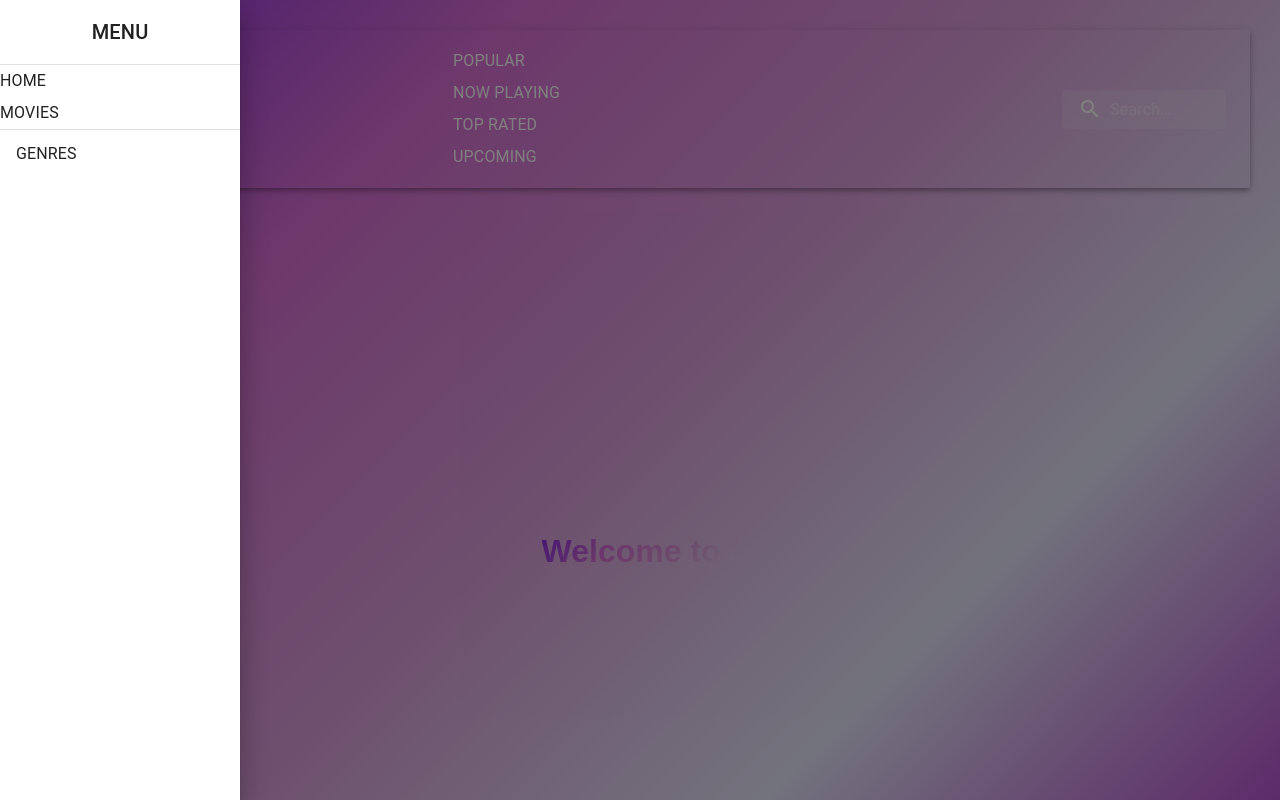
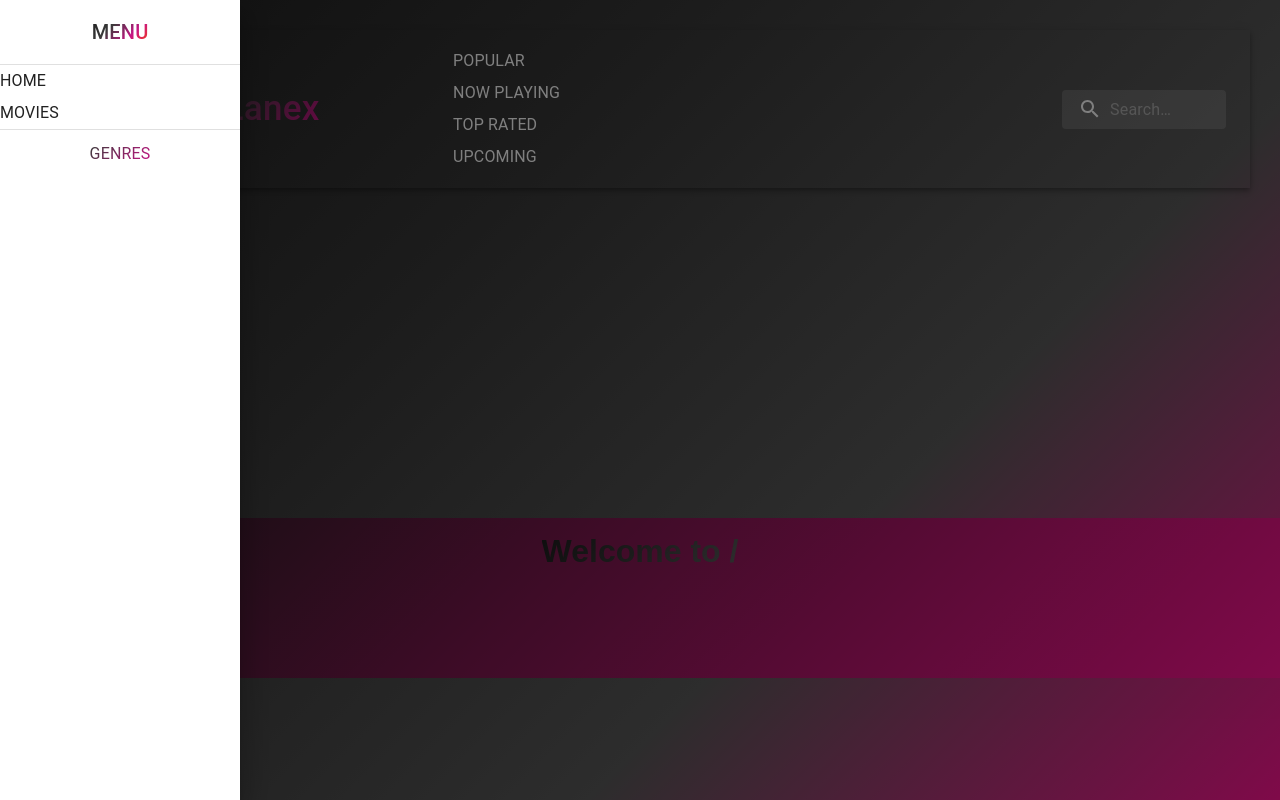
Before and after one commit to OlegMatus/project2024-moviedb-nextjs, a Next.js app: page / in a window 1280 px wide. Both pictures are taken after a click on the button "open drawer". Built offline with nearby package versions, Linux system fonts and the light colour scheme.

Commit message:
search_movie/fix_pagination/

```diff
--- a/src/app/components/Header/Header.module.css
+++ b/src/app/components/Header/Header.module.css
@@ -1,4 +1,4 @@
-.HeaderBox{
+.HeaderBox {
     background-color: rgba(255, 0, 0, 0);
     color: white;
     position: relative;
@@ -11,10 +11,18 @@
     justify-content: space-between;
     align-items: center;
 }
-.btn{
+
+.btn {
     width: 50%;
     display: flex;
     flex-wrap: nowrap;
     justify-content: space-evenly !important;
     margin: 15px;
 }
+.gradientText {
+    background: linear-gradient(135deg, #1c1c1c, #3a3a3a, #c71585, #ff4500);
+    -webkit-background-clip: text;
+    color: transparent;
+    display: inline-block;
+    text-align: center;
+}
--- a/src/app/components/Header/Header.tsx
+++ b/src/app/components/Header/Header.tsx
@@ -123,7 +123,7 @@ const Header = () => {
 
     const drawer = (
         <Box sx={{textAlign: 'center'}}>
-            <Typography variant="h6" sx={{my: 2}}>
+            <Typography variant="h6" sx={{my: 2}} className={css.gradientText}>
                 MENU
             </Typography>
             <Divider/>
@@ -142,7 +142,7 @@ const Header = () => {
                 <Divider/>
                 <ListItem disablePadding>
                     <ListItemButton onClick={handleGenresClick}>
-                        <ListItemText primary="GENRES"/>
+                        <ListItemText primary="GENRES" className={css.gradientText}/>
                     </ListItemButton>
                 </ListItem>
                 {genres.map((genre) => (
@@ -160,7 +160,7 @@ const Header = () => {
     return (
         <div className={css.HeaderBox}>
             <Box sx={{flexGrow: 1}}>
-                <AppBar position="static" color="transparent">
+                <AppBar position="static" color="transparent" >
                     <Toolbar>
                         <IconButton
                             size="large"
@@ -173,12 +173,14 @@ const Header = () => {
                             <MenuIcon/>
                         </IconButton>
                         <Typography
+                            className={css.gradientText}
                             variant="h6"
                             noWrap
                             component="div"
                             sx={{flexGrow: 1, display: {xs: 'none', sm: 'block'}}}
+                            fontSize={35}
                         >
-                            MENU
+                            Lanex
                         </Typography>
                         <Box sx={{display: {xs: 'none', sm: 'block'}}} className={css.btn}>
                             {navElements.map((item) => (
--- a/src/app/components/MoviesContainer/MovieCard/MovieCard.tsx
+++ b/src/app/components/MoviesContainer/MovieCard/MovieCard.tsx
@@ -11,7 +11,7 @@ type Props = {
 }
 
 const MovieCard: FC<Props> = ({movie}: Props) => {
-    const {id, original_title, poster_path, /*vote_average*/} = movie;
+    const {id, original_title, poster_path, release_date} = movie;
     return (
         <div className={css.MovieCard}>
         <Link href={`/movies/${id}`}>
@@ -20,7 +20,7 @@ const MovieCard: FC<Props> = ({movie}: Props) => {
             <div className={css.title_block}>
                 <b>{original_title}</b>
             </div>
-            {/*<div>genres: {release_date}</div>*/}
+            <div>genres: {release_date}</div>
         </div>
     );
 };
--- a/src/app/components/Pagination/MoviePagination.module.css
+++ b/src/app/components/Pagination/MoviePagination.module.css
@@ -2,5 +2,4 @@
     display: flex;
     justify-content: center;
     color: #cccccc;
-
 }
--- a/src/app/components/Pagination/MoviesPagination.tsx
+++ b/src/app/components/Pagination/MoviesPagination.tsx
@@ -73,7 +73,6 @@ const MoviesPagination = () => {
                                 showFirstButton
                                 showLastButton
                                 onChange={handlePageChange}
-                                color="primary"
                                 disabled={isLoading}
                             />
                         )
--- a/src/app/page.module.css
+++ b/src/app/page.module.css
@@ -1,17 +1,127 @@
+/*.gradientText {*/
+/*    background: linear-gradient(135deg, #8A2BE2, #DA70D6, #DDA0DD, #E6E6FA, #BA55D3);*/
+/*    -webkit-background-clip: text;*/
+/*    color: transparent;*/
+/*}*/
+/*.gradientBox{*/
+/*    width: 100%;*/
+/*    height: 20%;*/
+/*    display: flex;*/
+/*    justify-content: center;*/
+/*    margin-top: 300px;*/
+/*}*/
+
+
+/*.gradientText {*/
+/*    background: linear-gradient(135deg, #40E0D0, #48D1CC, #AFEEEE, #E0FFFF, #7FFFD4);*/
+/*    -webkit-background-clip: text;*/
+/*    color: transparent;*/
+/*}*/
+
+/*.gradientBox {*/
+/*    width: 100%;*/
+/*    height: 20%;*/
+/*    display: flex;*/
+/*    justify-content: center;*/
+/*    margin-top: 300px;*/
+/*    background: linear-gradient(135deg, #40E0D0, #48D1CC, #AFEEEE, #E0FFFF, #7FFFD4);*/
+/*}*/
+/*.gradientText {*/
+/*    background: linear-gradient(135deg, #1E90FF, #5F9EA0, #87CEEB, #B0E0E6, #4682B4);*/
+/*    -webkit-background-clip: text;*/
+/*    color: transparent;*/
+/*}*/
+
+/*.gradientBox {*/
+/*    width: 100%;*/
+/*    height: 20%;*/
+/*    display: flex;*/
+/*    justify-content: center;*/
+/*    margin-top: 300px;*/
+/*}*/
+/*.gradientText {*/
+/*    background: linear-gradient(135deg, #4B0082, #6A5ACD, #483D8B, #7B68EE, #8A2BE2);*/
+/*    -webkit-background-clip: text;*/
+/*    color: transparent;*/
+/*}*/
+
+/*.gradientBox {*/
+/*    width: 100%;*/
+/*    height: 20%;*/
+/*    display: flex;*/
+/*    justify-content: center;*/
+/*    margin-top: 300px;*/
+/*}*/
+/*.gradientText {*/
+/*    background: linear-gradient(135deg, #1E90FF, #8A2BE2, #32CD32, #00FA9A, #7FFFD4);*/
+/*    -webkit-background-clip: text;*/
+/*    color: transparent;*/
+/*}*/
+
+/*.gradientBox {*/
+/*    width: 100%;*/
+/*    height: 20%;*/
+/*    display: flex;*/
+/*    justify-content: center;*/
+/*    margin-top: 300px;*/
+/*}*/
+/*.gradientText {*/
+/*    background: linear-gradient(135deg, #808080, #000000, #556B2F, #6B8E23, #A9A9A9);*/
+/*    -webkit-background-clip: text;*/
+/*    color: transparent;*/
+/*}*/
+
+/*.gradientBox {*/
+/*    width: 100%;*/
+/*    height: 20%;*/
+/*    display: flex;*/
+/*    justify-content: center;*/
+/*    margin-top: 300px;*/
+/*}*/
+/*.gradientText {*/
+/*    background: linear-gradient(135deg, #00FFFF, #FF6347, #FFD700, #1E90FF, #FF69B4);*/
+/*    -webkit-background-clip: text;*/
+/*    color: transparent;*/
+/*    font-size: 3rem;*/
+/*    font-weight: bold;*/
+/*}*/
+
+/*.gradientBox {*/
+/*    width: 100%;*/
+/*    height: 20%;*/
+/*    display: flex;*/
+/*    justify-content: center;*/
+/*    align-items: center;*/
+/*    margin-top: 300px;*/
+/*    background: linear-gradient(135deg, #1E90FF, #FF6347, #FFD700, #00FFFF, #FF69B4);*/
+/*    border-radius: 10px;*/
+/*}*/
+/*.gradientText {*/
+/*    background: linear-gradient(135deg, #A3E635, #FACC15, #F472B6, #6366F1, #22D3EE);*/
+/*    -webkit-background-clip: text;*/
+/*    color: transparent;*/
+/*}*/
+
+/*.gradientBox {*/
+/*    width: 100%;*/
+/*    height: 20%;*/
+/*    display: flex;*/
+/*    justify-content: center;*/
+/*    margin-top: 300px;*/
+/*    background: linear-gradient(135deg, #A3E635, #FACC15, #F472B6, #6366F1, #22D3EE);*/
+/*    border-radius: 10px;*/
+/*}*/
 .gradientText {
-    background: linear-gradient(135deg, #8A2BE2, #DA70D6, #DDA0DD, #E6E6FA, #BA55D3);
+    background: linear-gradient(135deg, #1C1C1C, #383838, #5A5A5A, #FF1493);
     -webkit-background-clip: text;
     color: transparent;
 }
-.gradientBox{
+
+.gradientBox {
     width: 100%;
     height: 20%;
     display: flex;
     justify-content: center;
     margin-top: 300px;
+    background: linear-gradient(135deg, #1C1C1C, #FF1493);
 }
-/*.bodyClass{*/
-/*    background: linear-gradient(135deg, #b0b0b0, #4f94c0);*/
-/*    background-image: url('https://www.toptal.com/designers/subtlepatterns/patterns/metal.png');*/
-/*    background-blend-mode: overlay;*/
-/*}*/
```
